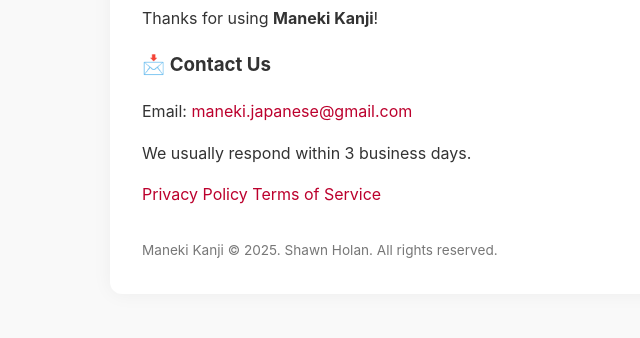
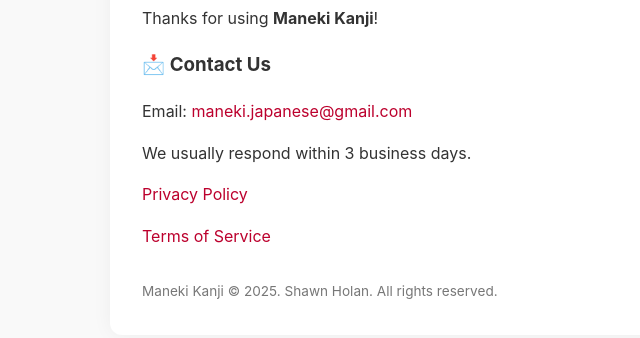
Before and after one commit to Shawn-Holan/Shawn-Holan.github.io, a plain HTML site: page index.html in a window 1280 px wide. Shown: the part 152-490 px from the top of the page, without its empty margins (198-838 px from the left). Drawn offline with Linux system fonts and the light colour scheme.

Commit message:
update policy list

```diff
--- a/index.html
+++ b/index.html
@@ -49,8 +49,8 @@
 
 
     <div id="links">
-      <a href="privacypolicy.html">Privacy Policy</a>
-      <a href="termsofservice.html">Terms of Service</a>
+        <p><a href="privacypolicy.html">Privacy Policy</a></p>
+        <p><a href="termsofservice.html">Terms of Service</a></p>
     </div>
 
     <footer>
```
